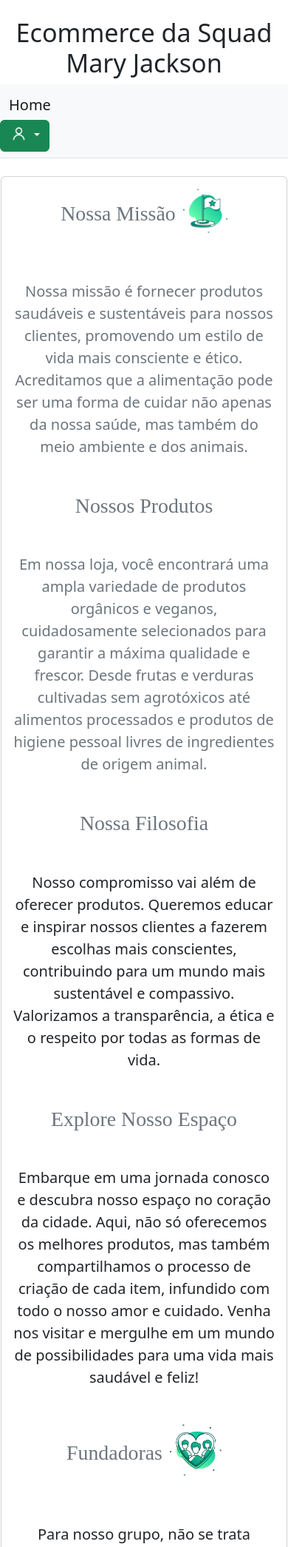
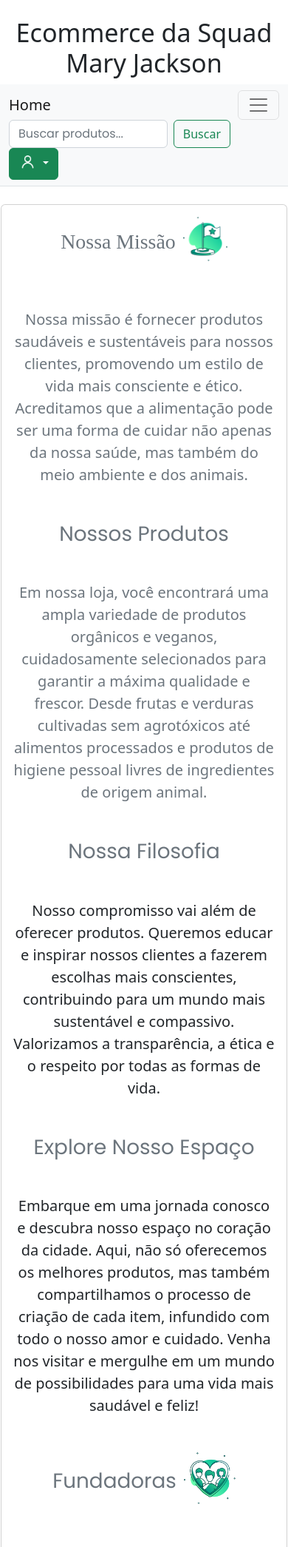
Before and after one commit to tainatravassos/Ecommerce_Mary_Jackson, a Django app: page /sobre/ in a window 390 px wide. Shown: the top 2091 px of the page at 74% size. Run offline with Django 5.2, Linux system fonts and the light colour scheme; some libraries are stand-ins or nearby versions.

Commit message:
atualização dos templates

```diff
--- a/templates/base.html
+++ b/templates/base.html
@@ -5,6 +5,7 @@
     <meta charset="UTF-8">
     <meta name="viewport" content="width=device-width, initial-scale=1.0">
     <title>{% block title%}{% endblock%}</title>
+    <link rel="stylesheet" href="https://fonts.googleapis.com/css2?family=Poppins:wght@400;700&display=swap">
     <link href="https://cdn.jsdelivr.net/npm/bootstrap@5.2.2/dist/css/bootstrap.min.css" rel="stylesheet">
     <link rel="stylesheet" href="{% static 'css/base.css' %}">
 </head>
@@ -15,6 +16,9 @@
     <nav class="navbar navbar-expand-lg navbar-light bg-light">
         <div class="container-fluid">
             <a class="navbar-brand {% if request.path == '/' %}active{% endif %}" href="/">Home</a>
+            <button class="navbar-toggler" type="button" data-bs-toggle="collapse" data-bs-target="#navbarNav" aria-controls="navbarNav" aria-expanded="false" aria-label="Toggle navigation">
+                <span class="navbar-toggler-icon"></span>
+            </button>
             <div class="collapse navbar-collapse" id="navbarNav">
                 <ul class="navbar-nav">
                     <li class="nav-item">
@@ -25,7 +29,11 @@
                     </li>
                 </ul>
             </div>
-        </div>
+            <form class="d-flex me-3" action="{% url 'busca' %}" method="GET" style="max-width: 300px;">
+                <input class="form-control me-2" type="search" name="q" placeholder="Buscar produtos..." aria-label="Buscar" style="font-family: 'Poppins', sans-serif;">
+                <button class="btn btn-outline-success" type="submit">Buscar</button>
+            </form>
+
             <div class="menu-dropdown">
                 <button type="button" class="btn btn-success dropdown-toggle" data-toggle="dropdown" aria-haspopup="true" aria-expanded="true">
                     <img src="{% static 'images/icones/person.png' %}" alt="ícone pessoa" class="mb-1" width="25" height="25">
@@ -36,11 +44,12 @@
                   <a class="dropdown-item" href="#">btn</a>
                 </div>
             </div>
+        </div>
     </nav>
     {% block content %}
     {% endblock %}
 
-    <!-- To make dropdown work -->
+
     <script src="https://code.jquery.com/jquery-3.2.1.slim.min.js" integrity="sha384-KJ3o2DKtIkvYIK3UENzmM7KCkRr/rE9/Qpg6aAZGJwFDMVNA/GpGFF93hXpG5KkN" crossorigin="anonymous"></script>
     <script src="https://cdnjs.cloudflare.com/ajax/libs/popper.js/1.12.9/umd/popper.min.js" integrity="sha384-ApNbgh9B+Y1QKtv3Rn7W3mgPxhU9K/ScQsAP7hUibX39j7fakFPskvXusvfa0b4Q" crossorigin="anonymous"></script>
     <script src="https://maxcdn.bootstrapcdn.com/bootstrap/4.0.0/js/bootstrap.min.js" integrity="sha384-JZR6Spejh4U02d8jOt6vLEHfe/JQGiRRSQQxSfFWpi1MquVdAyjUar5+76PVCmYl" crossorigin="anonymous"></script>
--- a/templates/produto_detalhe.html
+++ b/templates/produto_detalhe.html
@@ -39,6 +39,7 @@
 
 
 
+
 </div>
 
 
--- a/templates/sobre.html
+++ b/templates/sobre.html
@@ -7,8 +7,8 @@
 
 {% block content %}
 
-    <div class="row justify-content-center border border-top border-bottom";">
-        <div class="col-md-8 mt-4 mb-4 ">
+    <div class="row justify-content-center border border-top border-bottom">
+        <div class="col-md-8 mt-4 mb-4">
             <div class="card">
                 <div class="card-body mb-4">
                     <div class="d-flex justify-content-center align-items-center mb-5">
@@ -17,17 +17,17 @@
                     </div>
                     <p class="lead text-center mb-5 text-muted">Nossa missão é fornecer produtos saudáveis e sustentáveis para nossos clientes, promovendo um estilo de vida mais consciente e ético. Acreditamos que a alimentação pode ser uma forma de cuidar não apenas da nossa saúde, mas também do meio ambiente e dos animais.</p>
 
-                    <h1 class="card-title text-center mb-5 text-muted" style="font-family: 'Lobster';">Nossos Produtos</h1>
+                    <h1 class="card-title text-center mb-5 text-muted" style="font-family: 'Poppins';">Nossos Produtos</h1>
                     <p class="lead text-center mb-5 text-muted">Em nossa loja, você encontrará uma ampla variedade de produtos orgânicos e veganos, cuidadosamente selecionados para garantir a máxima qualidade e frescor. Desde frutas e verduras cultivadas sem agrotóxicos até alimentos processados e produtos de higiene pessoal livres de ingredientes de origem animal.</p>
 
-                    <h1 class="card-title text-center mb-5 text-muted" style="font-family: 'Lobster';">Nossa Filosofia</h1>
+                    <h1 class="card-title text-center mb-5 text-muted" style="font-family: 'Poppins';">Nossa Filosofia</h1>
                     <p class="lead text-center mb-5">Nosso compromisso vai além de oferecer produtos. Queremos educar e inspirar nossos clientes a fazerem escolhas mais conscientes, contribuindo para um mundo mais sustentável e compassivo. Valorizamos a transparência, a ética e o respeito por todas as formas de vida.</p>
 
-                    <h1 class="card-title text-center mb-5 text-muted" style="font-family: 'Lobster';">Explore Nosso Espaço</h1>
+                    <h1 class="card-title text-center mb-5 text-muted" style="font-family: 'Poppins';">Explore Nosso Espaço</h1>
                     <p class="lead text-center mb-5">Embarque em uma jornada conosco e descubra nosso espaço no coração da cidade. Aqui, não só oferecemos os melhores produtos, mas também compartilhamos o processo de criação de cada item, infundido com todo o nosso amor e cuidado. Venha nos visitar e mergulhe em um mundo de possibilidades para uma vida mais saudável e feliz!</p>
 
                     <div class="d-flex justify-content-center align-items-center mb-5">
-                        <h1 class="card-title text-muted" style="font-family: 'Lobster'; margin-right: 10px;">Fundadoras</h1>
+                        <h1 class="card-title text-muted" style="font-family: 'Poppins'; margin-right: 10px;">Fundadoras</h1>
                         <img src="{% static 'images/icones/valor.png' %}" alt="Imagem da Missão" class="mb-3" style="max-width: 70px;">
                     </div>
                     <p class="lead text-center mb-5">Para nosso grupo, não se trata apenas de alcançar o sucesso. Aqui, nos dedicamos à criação de produtos veganos e orgânicos com amor. Acreditamos que cada produto que desenvolvemos reflete nosso compromisso com a qualidade, o respeito ao meio ambiente e o bem-estar dos nossos clientes. Levantar cedo pela manhã deve ser recompensador! Valorizamos o trabalho árduo, mas também celebramos nossas conquistas. <br>
@@ -39,6 +39,11 @@
         </div>
     </div>
 {% endblock %}
-<link href="https://cdn.jsdelivr.net/npm/bootstrap@5.3.0-beta1/dist/css/bootstrap.min.css" rel="stylesheet">
-<script src="https://cdn.jsdelivr.net/npm/@popperjs/core@2.11.6/dist/umd/popper.min.js" integrity="sha384-0Il68U4k7gEw9srIkuRg8Ws2Y0e4ph8v+Nk9+1aXlOUq8g7yAztefyR7xOuqOOtV" crossorigin="anonymous"></script>
-<script src="https://cdn.jsdelivr.net/npm/bootstrap@5.3.0-beta1/dist/js/bootstrap.min.js" integrity="sha384-+o8lUDEjwJpZyE2+W4tFqJQbeqalCV7kCOy5y7vOa+Pk5RfHQq1By0+8l7W/nhXo" crossorigin="anonymous"></script>
+
+{% block extracss %}
+    <style>
+        body {
+            font-family: 'Poppins', sans-serif;
+        }
+    </style>
+{% endblock %}
```
Also changed, not shown: templates/home.html (+20 -9 lines). Lines whose indentation alone changed are shown as unchanged.
